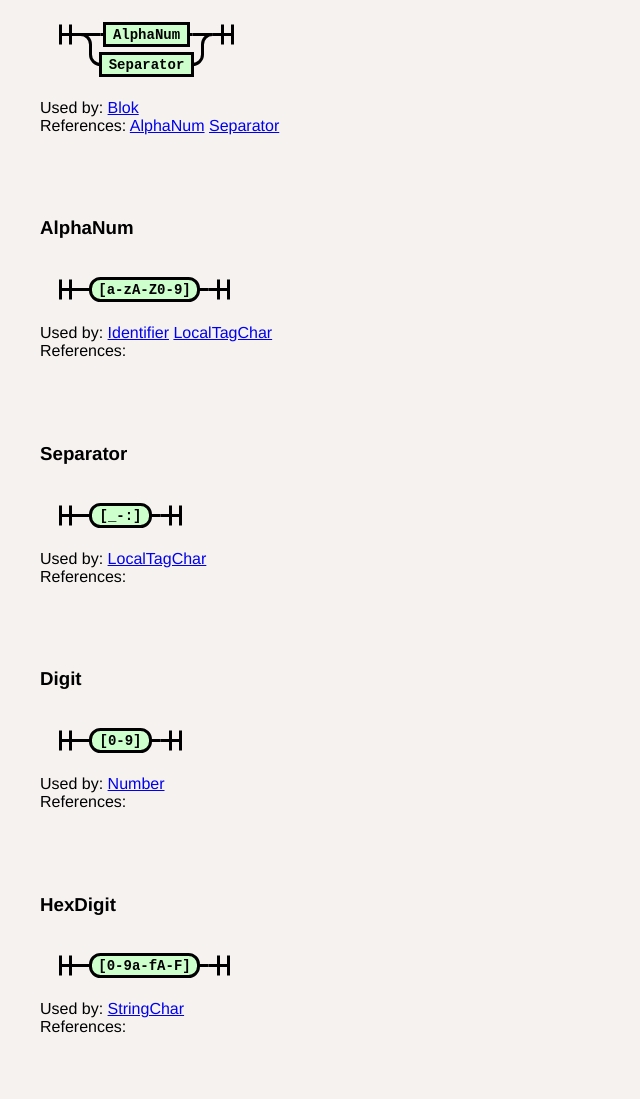
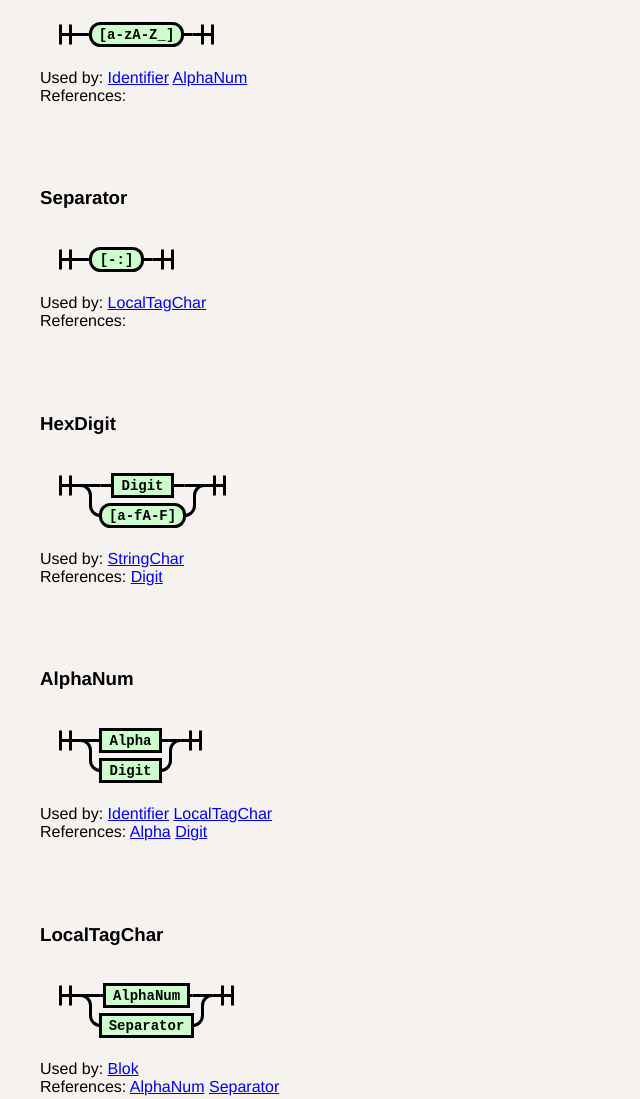
Before and after one commit to Fordi/bloks-parser, a website: page docs/bloks.html in a window 1280 px wide. Shown: the part 3080-4179 px from the top of the page, without its empty margins (0-640 px from the left). Drawn offline with Linux system fonts and the light colour scheme.

Commit message:
Fixed _ location in parse tree

```diff
--- a/docs/bloks.html
+++ b/docs/bloks.html
@@ -1123,6 +1123,35 @@ textarea.form-control.grammar-edit {
 					</div>
 				</div>
 			  <div class="rule">
+					<h3 id=Digit>Digit</h3>
+					<div onclick="svgBlockClick(event)">
+						<svg class="railroad-diagram" width="161" height="62" viewBox="0 0 161 62">
+<g transform="translate(.5 .5)">
+<path d="M 20 21 v 20 m 10 -20 v 20 m -10 -10 h 20.5"></path>
+<path d="M40 31h10"></path>
+<g>
+<path d="M50 31h0"></path>
+<path d="M110 31h0"></path>
+<rect x="50" y="20" width="60" height="22" rx="10" ry="10"></rect>
+<text x="80" y="35">&#91;0-9&#93;</text>
+</g>
+<path d="M110 31h10"></path>
+<path d="M 120 31 h 20 m -10 -10 v 20 m 10 -20 v 20"></path>
+</g>
+</svg>
+
+					</div>
+					<div>
+						Used by:
+						<a href="#Number">Number</a>
+						<a href="#HexDigit">HexDigit</a>
+						<a href="#AlphaNum">AlphaNum</a>
+					</div>
+					<div>
+						References:
+					</div>
+				</div>
+			  <div class="rule">
 					<h3 id=Alpha>Alpha</h3>
 					<div onclick="svgBlockClick(event)">
 						<svg class="railroad-diagram" width="193" height="62" viewBox="0 0 193 62">
@@ -1144,9 +1173,119 @@ textarea.form-control.grammar-edit {
 					<div>
 						Used by:
 						<a href="#Identifier">Identifier</a>
+						<a href="#AlphaNum">AlphaNum</a>
 					</div>
 					<div>
 						References:
+					</div>
+				</div>
+			  <div class="rule">
+					<h3 id=Separator>Separator</h3>
+					<div onclick="svgBlockClick(event)">
+						<svg class="railroad-diagram" width="153" height="62" viewBox="0 0 153 62">
+<g transform="translate(.5 .5)">
+<path d="M 20 21 v 20 m 10 -20 v 20 m -10 -10 h 20.5"></path>
+<path d="M40 31h10"></path>
+<g>
+<path d="M50 31h0"></path>
+<path d="M102 31h0"></path>
+<rect x="50" y="20" width="52" height="22" rx="10" ry="10"></rect>
+<text x="76" y="35">&#91;-:&#93;</text>
+</g>
+<path d="M102 31h10"></path>
+<path d="M 112 31 h 20 m -10 -10 v 20 m 10 -20 v 20"></path>
+</g>
+</svg>
+
+					</div>
+					<div>
+						Used by:
+						<a href="#LocalTagChar">LocalTagChar</a>
+					</div>
+					<div>
+						References:
+					</div>
+				</div>
+			  <div class="rule">
+					<h3 id=HexDigit>HexDigit</h3>
+					<div onclick="svgBlockClick(event)">
+						<svg class="railroad-diagram" width="205" height="92" viewBox="0 0 205 92">
+<g transform="translate(.5 .5)">
+<path d="M 20 21 v 20 m 10 -20 v 20 m -10 -10 h 20.5"></path>
+<g>
+<path d="M40 31h0"></path>
+<path d="M164 31h0"></path>
+<path d="M40 31h20"></path>
+<g>
+<path d="M60 31h12"></path>
+<path d="M132 31h12"></path>
+<rect x="72" y="20" width="60" height="22"></rect>
+<text x="102" y="35">Digit</text>
+</g>
+<path d="M144 31h20"></path>
+<path d="M40 31a10 10 0 0 1 10 10v10a10 10 0 0 0 10 10"></path>
+<g>
+<path d="M60 61h0"></path>
+<path d="M144 61h0"></path>
+<rect x="60" y="50" width="84" height="22" rx="10" ry="10"></rect>
+<text x="102" y="65">&#91;a-fA-F&#93;</text>
+</g>
+<path d="M144 61a10 10 0 0 0 10 -10v-10a10 10 0 0 1 10 -10"></path>
+</g>
+<path d="M 164 31 h 20 m -10 -10 v 20 m 10 -20 v 20"></path>
+</g>
+</svg>
+
+					</div>
+					<div>
+						Used by:
+						<a href="#StringChar">StringChar</a>
+					</div>
+					<div>
+						References:
+						<a href="#Digit">Digit</a>
+					</div>
+				</div>
+			  <div class="rule">
+					<h3 id=AlphaNum>AlphaNum</h3>
+					<div onclick="svgBlockClick(event)">
+						<svg class="railroad-diagram" width="181" height="92" viewBox="0 0 181 92">
+<g transform="translate(.5 .5)">
+<path d="M 20 21 v 20 m 10 -20 v 20 m -10 -10 h 20.5"></path>
+<g>
+<path d="M40 31h0"></path>
+<path d="M140 31h0"></path>
+<path d="M40 31h20"></path>
+<g>
+<path d="M60 31h0"></path>
+<path d="M120 31h0"></path>
+<rect x="60" y="20" width="60" height="22"></rect>
+<text x="90" y="35">Alpha</text>
+</g>
+<path d="M120 31h20"></path>
+<path d="M40 31a10 10 0 0 1 10 10v10a10 10 0 0 0 10 10"></path>
+<g>
+<path d="M60 61h0"></path>
+<path d="M120 61h0"></path>
+<rect x="60" y="50" width="60" height="22"></rect>
+<text x="90" y="65">Digit</text>
+</g>
+<path d="M120 61a10 10 0 0 0 10 -10v-10a10 10 0 0 1 10 -10"></path>
+</g>
+<path d="M 140 31 h 20 m -10 -10 v 20 m 10 -20 v 20"></path>
+</g>
+</svg>
+
+					</div>
+					<div>
+						Used by:
+						<a href="#Identifier">Identifier</a>
+						<a href="#LocalTagChar">LocalTagChar</a>
+					</div>
+					<div>
+						References:
+						<a href="#Alpha">Alpha</a>
+						<a href="#Digit">Digit</a>
 					</div>
 				</div>
 			  <div class="rule">
@@ -1188,115 +1327,6 @@ textarea.form-control.grammar-edit {
 						References:
 						<a href="#AlphaNum">AlphaNum</a>
 						<a href="#Separator">Separator</a>
-					</div>
-				</div>
-			  <div class="rule">
-					<h3 id=AlphaNum>AlphaNum</h3>
-					<div onclick="svgBlockClick(event)">
-						<svg class="railroad-diagram" width="209" height="62" viewBox="0 0 209 62">
-<g transform="translate(.5 .5)">
-<path d="M 20 21 v 20 m 10 -20 v 20 m -10 -10 h 20.5"></path>
-<path d="M40 31h10"></path>
-<g>
-<path d="M50 31h0"></path>
-<path d="M158 31h0"></path>
-<rect x="50" y="20" width="108" height="22" rx="10" ry="10"></rect>
-<text x="104" y="35">&#91;a-zA-Z0-9&#93;</text>
-</g>
-<path d="M158 31h10"></path>
-<path d="M 168 31 h 20 m -10 -10 v 20 m 10 -20 v 20"></path>
-</g>
-</svg>
-
-					</div>
-					<div>
-						Used by:
-						<a href="#Identifier">Identifier</a>
-						<a href="#LocalTagChar">LocalTagChar</a>
-					</div>
-					<div>
-						References:
-					</div>
-				</div>
-			  <div class="rule">
-					<h3 id=Separator>Separator</h3>
-					<div onclick="svgBlockClick(event)">
-						<svg class="railroad-diagram" width="161" height="62" viewBox="0 0 161 62">
-<g transform="translate(.5 .5)">
-<path d="M 20 21 v 20 m 10 -20 v 20 m -10 -10 h 20.5"></path>
-<path d="M40 31h10"></path>
-<g>
-<path d="M50 31h0"></path>
-<path d="M110 31h0"></path>
-<rect x="50" y="20" width="60" height="22" rx="10" ry="10"></rect>
-<text x="80" y="35">&#91;&#95;-:&#93;</text>
-</g>
-<path d="M110 31h10"></path>
-<path d="M 120 31 h 20 m -10 -10 v 20 m 10 -20 v 20"></path>
-</g>
-</svg>
-
-					</div>
-					<div>
-						Used by:
-						<a href="#LocalTagChar">LocalTagChar</a>
-					</div>
-					<div>
-						References:
-					</div>
-				</div>
-			  <div class="rule">
-					<h3 id=Digit>Digit</h3>
-					<div onclick="svgBlockClick(event)">
-						<svg class="railroad-diagram" width="161" height="62" viewBox="0 0 161 62">
-<g transform="translate(.5 .5)">
-<path d="M 20 21 v 20 m 10 -20 v 20 m -10 -10 h 20.5"></path>
-<path d="M40 31h10"></path>
-<g>
-<path d="M50 31h0"></path>
-<path d="M110 31h0"></path>
-<rect x="50" y="20" width="60" height="22" rx="10" ry="10"></rect>
-<text x="80" y="35">&#91;0-9&#93;</text>
-</g>
-<path d="M110 31h10"></path>
-<path d="M 120 31 h 20 m -10 -10 v 20 m 10 -20 v 20"></path>
-</g>
-</svg>
-
-					</div>
-					<div>
-						Used by:
-						<a href="#Number">Number</a>
-					</div>
-					<div>
-						References:
-					</div>
-				</div>
-			  <div class="rule">
-					<h3 id=HexDigit>HexDigit</h3>
-					<div onclick="svgBlockClick(event)">
-						<svg class="railroad-diagram" width="209" height="62" viewBox="0 0 209 62">
-<g transform="translate(.5 .5)">
-<path d="M 20 21 v 20 m 10 -20 v 20 m -10 -10 h 20.5"></path>
-<path d="M40 31h10"></path>
-<g>
-<path d="M50 31h0"></path>
-<path d="M158 31h0"></path>
-<rect x="50" y="20" width="108" height="22" rx="10" ry="10"></rect>
-<text x="104" y="35">&#91;0-9a-fA-F&#93;</text>
-</g>
-<path d="M158 31h10"></path>
-<path d="M 168 31 h 20 m -10 -10 v 20 m 10 -20 v 20"></path>
-</g>
-</svg>
-
-					</div>
-					<div>
-						Used by:
-						<a href="#StringChar">StringChar</a>
-					</div>
-					<div>
-						References:
 					</div>
 				</div>
 			  <div class="rule">
--- a/package.json
+++ b/package.json
@@ -1,6 +1,6 @@
 {
   "name": "@fordi-org/bloks-parser",
-  "version": "1.1.5",
+  "version": "1.1.6",
   "description": "",
   "main": "./dist/index.umd.js",
   "module": "./dist/index.mjs",
```
Also changed, not shown: src/index.test.mjs (+6 -0 lines), 1 other file.
